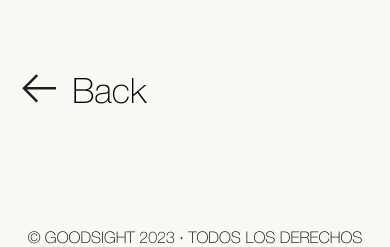
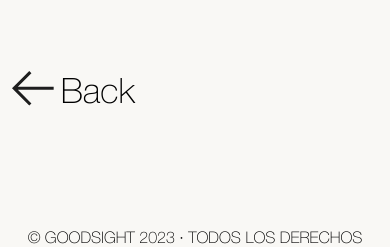
Before and after one commit to tamazs/omol-frontend, a Vue app: page /project/1 in a window 390 px wide. Shown: the part 172-419 px from the top of the page. Built offline with nearby package versions, Linux system fonts and the light colour scheme; no server answers.

Commit message:
responsive fix projects button

```diff
--- a/src/components/SingleProject.vue
+++ b/src/components/SingleProject.vue
@@ -212,12 +212,13 @@
 
   .back-button svg,
   .next-button svg {
-    padding: 0.2rem !important;
-    margin: 0rem 0.8rem !important;
+    padding: 0rem !important;
+    margin: 0rem 0.4rem !important;
   }
 
   .button-row {
     padding: 0rem 0rem !important;
+    overflow: hidden !important;
   }
 
   .before-text::before {
```
